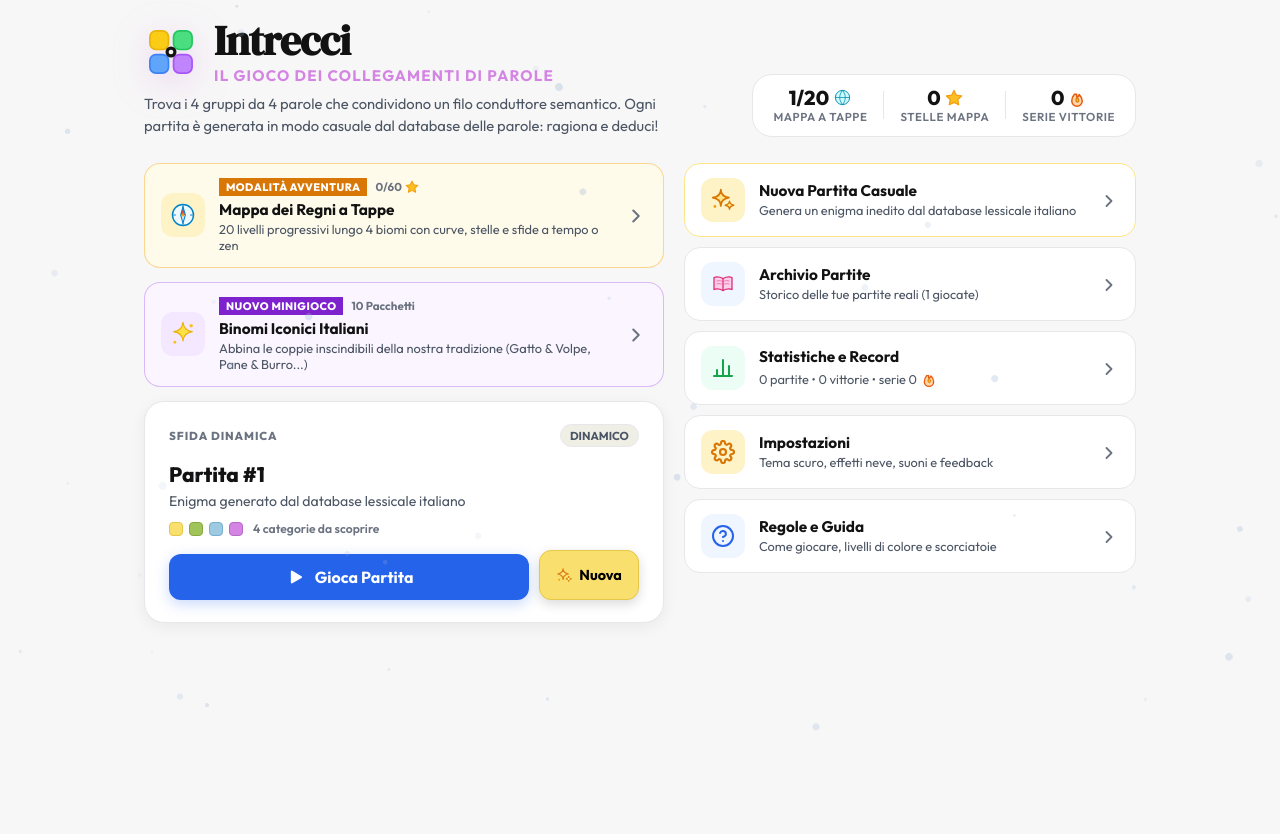
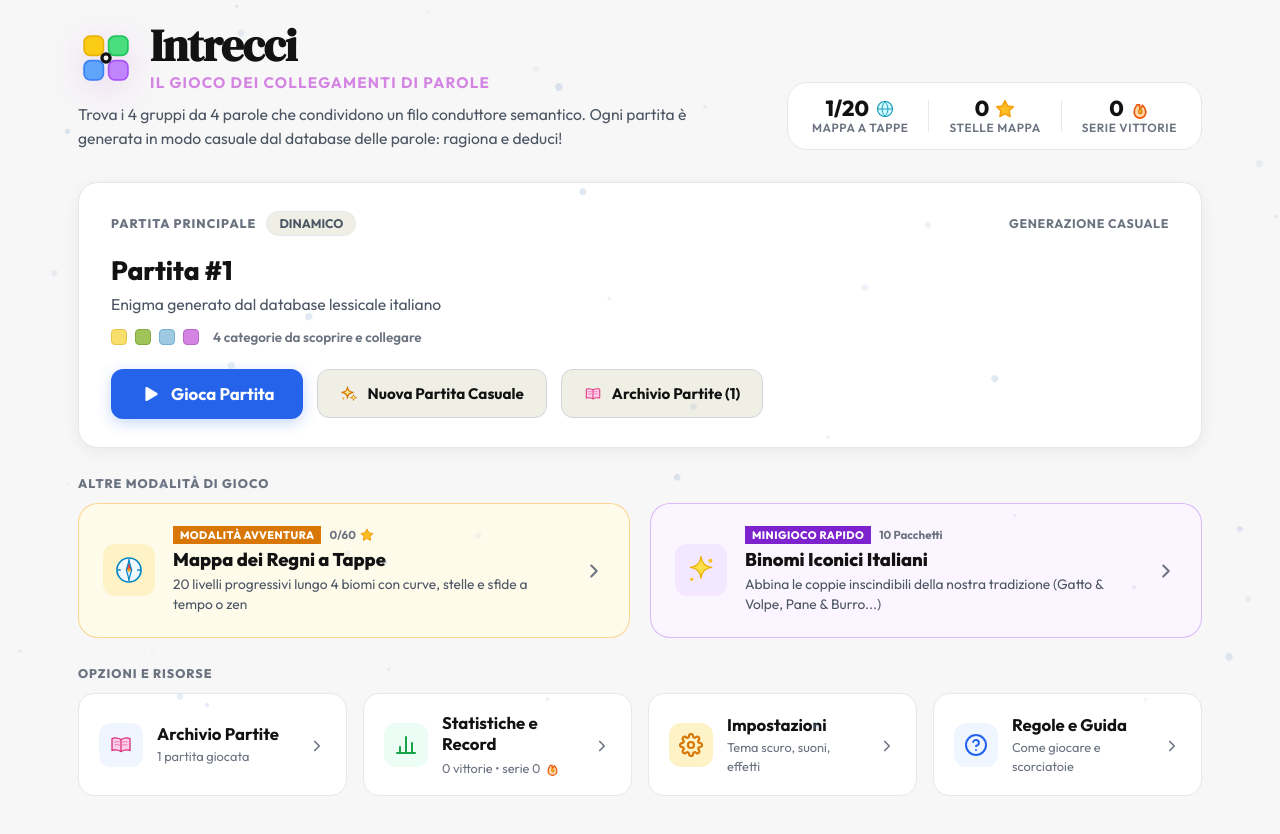
Before and after one commit to lexp-hub/intrecci, a React (Vite) app: page / in a window 1280 px wide. Shown: the top 834 px of the page. Before the commit the page ends 800 px from the top, so only its background shows below. Built offline with nearby package versions, Linux system fonts and the light colour scheme; a web font is replaced by a local one.

Commit message:
style: rendi il menu principale più arioso e bilanciato

```diff
--- a/src/components/MainMenu/MainMenu.jsx
+++ b/src/components/MainMenu/MainMenu.jsx
@@ -28,7 +28,7 @@ export const MainMenu = ({
         <div className="menu-hero-left">
           <div className="menu-brand-row">
             <div className="menu-logo-badge">
-              <CustomSvg name="logo" type="emoji" size={54} />
+              <CustomSvg name="logo" type="emoji" size={56} />
             </div>
             <div>
               <h1 className="menu-title">Intrecci</h1>
@@ -43,43 +43,97 @@ export const MainMenu = ({
 
         <div className="menu-hero-stats">
           <div className="hero-stat-box">
-            <span className="hero-stat-val" style={{ display: 'inline-flex', alignItems: 'center', gap: 4 }}>
-              {sagaUnlocked}/20 <CustomSvg name="globe" type="emoji" size={19} />
+            <span className="hero-stat-val" style={{ display: 'inline-flex', alignItems: 'center', gap: 6 }}>
+              {sagaUnlocked}/20 <CustomSvg name="globe" type="emoji" size={20} />
             </span>
             <span className="hero-stat-lbl">Mappa a Tappe</span>
           </div>
           <div className="hero-stat-divider" />
           <div className="hero-stat-box">
-            <span className="hero-stat-val" style={{ display: 'inline-flex', alignItems: 'center', gap: 4 }}>
-              {sagaTotalStars} <CustomSvg name="star" type="emoji" size={18} />
+            <span className="hero-stat-val" style={{ display: 'inline-flex', alignItems: 'center', gap: 6 }}>
+              {sagaTotalStars} <CustomSvg name="star" type="emoji" size={20} />
             </span>
             <span className="hero-stat-lbl">Stelle Mappa</span>
           </div>
           <div className="hero-stat-divider" />
           <div className="hero-stat-box">
-            <span className="hero-stat-val" style={{ display: 'inline-flex', alignItems: 'center', gap: 4 }}>
-              {stats.currentStreak} <CustomSvg name="fire" type="emoji" size={18} />
+            <span className="hero-stat-val" style={{ display: 'inline-flex', alignItems: 'center', gap: 6 }}>
+              {stats.currentStreak} <CustomSvg name="fire" type="emoji" size={20} />
             </span>
             <span className="hero-stat-lbl">Serie Vittorie</span>
           </div>
         </div>
       </header>
 
-      <div className="menu-dashboard-grid">
-        <section className="menu-col-featured">
+      <section className="featured-puzzle-hero">
+        <div className="featured-puzzle-header">
+          <div style={{ display: 'flex', alignItems: 'center', gap: 10 }}>
+            <span className="featured-badge">
+              {isCurrentCompleted ? 'Partita Conclusa' : 'Partita Principale'}
+            </span>
+            <span className="featured-difficulty">{activePuzzle?.difficulty || 'Dinamica'}</span>
+          </div>
+          <span className="featured-mode-tag">Generazione Casuale</span>
+        </div>
+
+        <div className="featured-puzzle-body">
+          <h2 className="featured-title">{activePuzzle?.title || 'Partita in Corso'}</h2>
+          <p className="featured-desc">
+            {activePuzzle?.subtitle || 'Generata casualmente dal database lessicale — ragionamento puro, nessun walkthrough online!'}
+          </p>
+
+          <div className="featured-categories-preview">
+            <span className="preview-dot dot-yellow" title="Categoria Gialla: Semplice" />
+            <span className="preview-dot dot-green" title="Categoria Verde: Media" />
+            <span className="preview-dot dot-blue" title="Categoria Blu: Difficile" />
+            <span className="preview-dot dot-purple" title="Categoria Viola: Insidiosa" />
+            <span className="preview-label">4 categorie da scoprire e collegare</span>
+          </div>
+        </div>
+
+        <div className="featured-actions-row">
+          <button className="menu-primary-btn" onClick={onStartGame}>
+            <CustomSvg name="play" type="icon" size={22} />
+            <span>{isCurrentCompleted ? 'Rigioca Partita' : 'Gioca Partita'}</span>
+          </button>
+
+          <button
+            className="menu-secondary-btn"
+            onClick={async () => {
+              const newP = await onGenerateApi();
+              if (newP) onStartGame();
+            }}
+            disabled={isGenerating}
+          >
+            <CustomSvg name="magic" type="icon" size={18} />
+            <span>{isGenerating ? 'Generando enigma...' : 'Nuova Partita Casuale'}</span>
+          </button>
+
+          <button className="menu-secondary-btn" onClick={onOpenPuzzles}>
+            <CustomSvg name="book" type="icon" size={18} />
+            <span>Archivio Partite ({playedGamesCount})</span>
+          </button>
+        </div>
+      </section>
+
+      <section className="menu-section-block">
+        <div className="section-heading">
+          <span>Altre Modalità di Gioco</span>
+        </div>
+        <div className="menu-modes-grid">
           <div
-            className="menu-card-btn menu-card-saga"
+            className="menu-card-btn menu-card-large menu-card-saga"
             onClick={onOpenSagaMap}
             role="button"
             tabIndex={0}
           >
             <div className="menu-card-icon-box box-amber">
-              <CustomSvg name="compass" type="emoji" size={28} />
+              <CustomSvg name="compass" type="emoji" size={32} />
             </div>
             <div className="menu-card-info">
               <div className="menu-badge-row">
                 <span className="badge-new-mode">Modalità Avventura</span>
-                <span className="badge-stars-count" style={{ display: 'inline-flex', alignItems: 'center', gap: 3 }}>
+                <span className="badge-stars-count" style={{ display: 'inline-flex', alignItems: 'center', gap: 4 }}>
                   {sagaTotalStars}/60 <CustomSvg name="star" type="emoji" size={14} />
                 </span>
               </div>
@@ -94,17 +148,17 @@ export const MainMenu = ({
           </div>
 
           <div
-            className="menu-card-btn menu-card-binomi"
+            className="menu-card-btn menu-card-large menu-card-binomi"
             onClick={onOpenBinomi}
             role="button"
             tabIndex={0}
           >
             <div className="menu-card-icon-box box-purple">
-              <CustomSvg name="sparkle" type="emoji" size={28} />
+              <CustomSvg name="sparkle" type="emoji" size={32} />
             </div>
             <div className="menu-card-info">
               <div className="menu-badge-row">
-                <span className="badge-minigame">Nuovo Minigioco</span>
+                <span className="badge-minigame">Minigioco Rapido</span>
                 <span className="badge-pairs-count">10 Pacchetti</span>
               </div>
               <div className="menu-card-title">Binomi Iconici Italiani</div>
@@ -116,87 +170,16 @@ export const MainMenu = ({
               <CustomSvg name="chevronRight" type="icon" size={22} />
             </div>
           </div>
+        </div>
+      </section>
 
-          <div className="featured-puzzle-card">
-            <div className="featured-puzzle-header">
-              <span className="featured-badge">
-                {isCurrentCompleted ? 'Partita Conclusa' : 'Sfida Dinamica'}
-              </span>
-              <span className="featured-difficulty">{activePuzzle?.difficulty || 'Dinamico'}</span>
-            </div>
-
-            <div className="featured-puzzle-body">
-              <h2 className="featured-title">{activePuzzle?.title || 'Partita in Corso'}</h2>
-              <p className="featured-desc">
-                {activePuzzle?.subtitle || 'Generata casualmente dal database — nessuna soluzione fissa online!'}
-              </p>
-
-              <div className="featured-categories-preview">
-                <span className="preview-dot dot-yellow" title="Categoria Gialla: Semplice" />
-                <span className="preview-dot dot-green" title="Categoria Verde: Media" />
-                <span className="preview-dot dot-blue" title="Categoria Blu: Difficile" />
-                <span className="preview-dot dot-purple" title="Categoria Viola: Insidiosa" />
-                <span className="preview-label">4 categorie da scoprire</span>
-              </div>
-            </div>
-
-            <div style={{ display: 'flex', gap: 10, width: '100%' }}>
-              <button className="menu-primary-btn" style={{ flex: 1 }} onClick={onStartGame}>
-                <CustomSvg name="play" type="icon" size={20} />
-                <span>{isCurrentCompleted ? 'Rigioca Partita' : 'Gioca Partita'}</span>
-              </button>
-
-              <button
-                className="action-btn action-btn-primary"
-                style={{
-                  padding: '0 16px',
-                  background: 'var(--color-cat-yellow-bg)',
-                  color: 'var(--color-cat-yellow-text)',
-                  border: '1.5px solid var(--color-cat-yellow-border)',
-                  borderRadius: 'var(--radius-md)'
-                }}
-                onClick={async () => {
-                  const newP = await onGenerateApi();
-                  if (newP) onStartGame();
-                }}
-                disabled={isGenerating}
-                title="Genera nuova partita casuale"
-              >
-                <CustomSvg name="magic" type="icon" size={17} />
-                <span>{isGenerating ? '...' : 'Nuova'}</span>
-              </button>
-            </div>
-          </div>
-        </section>
-
-        <section className="menu-col-actions">
+      <section className="menu-section-block">
+        <div className="section-heading">
+          <span>Opzioni e Risorse</span>
+        </div>
+        <div className="menu-utilities-grid">
           <div
-            className="menu-card-btn menu-card-magic"
-            onClick={async () => {
-              const newP = await onGenerateApi();
-              if (newP) onStartGame();
-            }}
-            role="button"
-            tabIndex={0}
-          >
-            <div className="menu-card-icon-box magic-box">
-              <CustomSvg name="magic" type="emoji" size={26} />
-            </div>
-            <div className="menu-card-info">
-              <div className="menu-card-title">
-                {isGenerating ? 'Generazione in corso...' : 'Nuova Partita Casuale'}
-              </div>
-              <div className="menu-card-subtitle">
-                Genera un enigma inedito dal database lessicale italiano
-              </div>
-            </div>
-            <div className="menu-card-arrow">
-              <CustomSvg name="chevronRight" type="icon" size={20} />
-            </div>
-          </div>
-
-          <div
-            className="menu-card-btn"
+            className="menu-card-btn menu-card-util"
             onClick={onOpenPuzzles}
             role="button"
             tabIndex={0}
@@ -207,16 +190,16 @@ export const MainMenu = ({
             <div className="menu-card-info">
               <div className="menu-card-title">Archivio Partite</div>
               <div className="menu-card-subtitle">
-                Storico delle tue partite reali ({playedGamesCount} giocate)
+                {playedGamesCount} {playedGamesCount === 1 ? 'partita giocata' : 'partite giocate'}
               </div>
             </div>
             <div className="menu-card-arrow">
-              <CustomSvg name="chevronRight" type="icon" size={20} />
+              <CustomSvg name="chevronRight" type="icon" size={18} />
             </div>
           </div>
 
           <div
-            className="menu-card-btn"
+            className="menu-card-btn menu-card-util"
             onClick={onOpenStats}
             role="button"
             tabIndex={0}
@@ -227,16 +210,16 @@ export const MainMenu = ({
             <div className="menu-card-info">
               <div className="menu-card-title">Statistiche e Record</div>
               <div className="menu-card-subtitle" style={{ display: 'inline-flex', alignItems: 'center', gap: 4 }}>
-                {stats.played} partite • {stats.won} vittorie • serie {stats.currentStreak} <CustomSvg name="fire" type="emoji" size={16} />
+                {stats.won} vittorie • serie {stats.currentStreak} <CustomSvg name="fire" type="emoji" size={15} />
               </div>
             </div>
             <div className="menu-card-arrow">
-              <CustomSvg name="chevronRight" type="icon" size={20} />
+              <CustomSvg name="chevronRight" type="icon" size={18} />
             </div>
           </div>
 
           <div
-            className="menu-card-btn"
+            className="menu-card-btn menu-card-util"
             onClick={onOpenSettings}
             role="button"
             tabIndex={0}
@@ -246,15 +229,15 @@ export const MainMenu = ({
             </div>
             <div className="menu-card-info">
               <div className="menu-card-title">Impostazioni</div>
-              <div className="menu-card-subtitle">Tema scuro, effetti neve, suoni e feedback</div>
+              <div className="menu-card-subtitle">Tema scuro, suoni, effetti</div>
             </div>
             <div className="menu-card-arrow">
-              <CustomSvg name="chevronRight" type="icon" size={20} />
+              <CustomSvg name="chevronRight" type="icon" size={18} />
             </div>
           </div>
 
           <div
-            className="menu-card-btn"
+            className="menu-card-btn menu-card-util"
             onClick={onOpenHelp}
             role="button"
             tabIndex={0}
@@ -264,14 +247,14 @@ export const MainMenu = ({
             </div>
             <div className="menu-card-info">
               <div className="menu-card-title">Regole e Guida</div>
-              <div className="menu-card-subtitle">Come giocare, livelli di colore e scorciatoie</div>
+              <div className="menu-card-subtitle">Come giocare e scorciatoie</div>
             </div>
             <div className="menu-card-arrow">
-              <CustomSvg name="chevronRight" type="icon" size={20} />
+              <CustomSvg name="chevronRight" type="icon" size={18} />
             </div>
           </div>
-        </section>
-      </div>
+        </div>
+      </section>
     </div>
   );
 };
--- a/src/styles/main.css
+++ b/src/styles/main.css
@@ -34,7 +34,7 @@ body {
 
 .app-container {
   width: 100%;
-  padding: 20px 24px 52px;
+  padding: 24px 28px 60px;
   display: flex;
   flex-direction: column;
   min-height: 100vh;
@@ -44,7 +44,7 @@ body {
 }
 
 .container-menu {
-  max-width: 1040px;
+  max-width: 1180px;
 }
 
 .container-game {
@@ -774,7 +774,7 @@ body {
   flex-direction: column;
   width: 100%;
   animation: modalBackdropFade 0.25s ease-out;
-  gap: 20px;
+  gap: 28px;
 }
 
 .menu-hero-section {
@@ -782,21 +782,21 @@ body {
   align-items: flex-end;
   justify-content: space-between;
   width: 100%;
-  gap: 20px;
+  gap: 24px;
   flex-wrap: wrap;
-  margin-bottom: 6px;
+  margin-bottom: 4px;
 }
 
 .menu-hero-left {
   flex: 1;
-  min-width: 280px;
+  min-width: 300px;
 }
 
 .menu-brand-row {
   display: flex;
   align-items: center;
   gap: 16px;
-  margin-bottom: 8px;
+  margin-bottom: 10px;
 }
 
 .menu-logo-badge {
@@ -812,7 +812,7 @@ body {
 
 .menu-title {
   font-family: var(--font-serif);
-  font-size: 2.6rem;
+  font-size: 2.8rem;
   font-weight: 700;
   letter-spacing: -0.02em;
   color: var(--text-primary);
@@ -830,22 +830,21 @@ body {
 }
 
 .menu-description {
-  font-size: 0.92rem;
+  font-size: 0.98rem;
   color: var(--text-secondary);
-  max-width: 520px;
-  line-height: 1.5;
+  max-width: 640px;
+  line-height: 1.55;
   margin: 0;
 }
 
-
 .menu-hero-stats {
   display: flex;
   align-items: center;
-  gap: 16px;
+  gap: 20px;
   background: var(--bg-surface);
   border: 1px solid var(--border-subtle);
   border-radius: var(--radius-xl);
-  padding: 12px 20px;
+  padding: 14px 24px;
   box-shadow: none;
   user-select: none;
 }
@@ -857,14 +856,14 @@ body {
 }
 
 .hero-stat-val {
-  font-size: 1.25rem;
+  font-size: 1.35rem;
   font-weight: 800;
   color: var(--text-primary);
   line-height: 1.1;
 }
 
 .hero-stat-lbl {
-  font-size: 0.72rem;
+  font-size: 0.74rem;
   font-weight: 600;
   text-transform: uppercase;
   letter-spacing: 0.05em;
@@ -873,73 +872,38 @@ body {
 
 .hero-stat-divider {
   width: 1px;
-  height: 28px;
+  height: 32px;
   background: var(--border-subtle);
 }
 
-
-.menu-dashboard-grid {
-  display: grid;
-  grid-template-columns: 1.15fr 1fr;
-  gap: 20px;
-  width: 100%;
-}
-
-@media (max-width: 768px) {
-  .menu-dashboard-grid {
-    grid-template-columns: 1fr;
-  }
-
-  .menu-hero-section {
-    flex-direction: column;
-    align-items: flex-start;
-    gap: 16px;
-  }
-
-  .menu-hero-stats {
-    width: 100%;
-    justify-content: space-around;
-  }
-}
-
-.menu-col-featured {
-  display: flex;
-  flex-direction: column;
-  gap: 14px;
-}
-
-.menu-col-actions {
-  display: flex;
-  flex-direction: column;
-  gap: 10px;
-}
-
-
-.featured-puzzle-card {
+.featured-puzzle-hero {
   width: 100%;
   background: var(--bg-surface);
-  border: 1px solid var(--border-subtle);
+  border: 1.5px solid var(--border-subtle);
   border-radius: var(--radius-xl);
-  padding: 22px 24px;
+  padding: 28px 32px;
   box-shadow: var(--shadow-card);
   display: flex;
   flex-direction: column;
-  gap: 14px;
-  transition: box-shadow 0.2s ease;
-}
-
-.featured-puzzle-card:hover {
+  gap: 18px;
+  transition: box-shadow 0.2s ease, border-color 0.2s ease;
+}
+
+.featured-puzzle-hero:hover {
   box-shadow: var(--shadow-hover);
+  border-color: var(--border-strong);
 }
 
 .featured-puzzle-header {
   display: flex;
   align-items: center;
   justify-content: space-between;
+  gap: 12px;
+  flex-wrap: wrap;
 }
 
 .featured-badge {
-  font-size: 0.72rem;
+  font-size: 0.78rem;
   font-weight: 800;
   text-transform: uppercase;
   letter-spacing: 0.08em;
@@ -947,39 +911,47 @@ body {
 }
 
 .featured-difficulty {
-  font-size: 0.72rem;
+  font-size: 0.78rem;
   font-weight: 700;
   text-transform: uppercase;
   background: var(--bg-tile);
   color: var(--text-secondary);
   border: 1px solid var(--border-subtle);
-  padding: 3px 9px;
+  padding: 4px 12px;
   border-radius: var(--radius-full);
 }
 
+.featured-mode-tag {
+  font-size: 0.78rem;
+  font-weight: 700;
+  color: var(--text-muted);
+  text-transform: uppercase;
+  letter-spacing: 0.05em;
+}
+
 .featured-title {
-  font-size: 1.3rem;
+  font-size: 1.65rem;
   font-weight: 800;
   color: var(--text-primary);
-  margin-bottom: 4px;
+  margin-bottom: 6px;
 }
 
 .featured-desc {
-  font-size: 0.88rem;
+  font-size: 0.98rem;
   color: var(--text-secondary);
-  line-height: 1.45;
+  line-height: 1.5;
 }
 
 .featured-categories-preview {
   display: flex;
   align-items: center;
-  gap: 6px;
-  margin-top: 10px;
+  gap: 8px;
+  margin-top: 12px;
 }
 
 .preview-dot {
-  width: 14px;
-  height: 14px;
+  width: 16px;
+  height: 16px;
   border-radius: 4px;
 }
 
@@ -1004,10 +976,18 @@ body {
 }
 
 .preview-label {
-  font-size: 0.76rem;
+  font-size: 0.84rem;
   font-weight: 600;
   color: var(--text-muted);
-  margin-left: 4px;
+  margin-left: 6px;
+}
+
+.featured-actions-row {
+  display: flex;
+  gap: 14px;
+  align-items: center;
+  flex-wrap: wrap;
+  margin-top: 6px;
 }
 
 .menu-primary-btn {
@@ -1015,9 +995,9 @@ body {
   color: #FFFFFF;
   border: none;
   font-family: var(--font-sans);
-  font-size: 1rem;
-  font-weight: 700;
-  padding: 13px 22px;
+  font-size: 1.05rem;
+  font-weight: 700;
+  padding: 14px 28px;
   border-radius: var(--radius-md);
   cursor: pointer;
   display: flex;
@@ -1027,7 +1007,6 @@ body {
   box-shadow: 0 4px 14px rgba(37, 99, 235, 0.25);
   transition: all 0.15s ease;
   user-select: none;
-  margin-top: 4px;
 }
 
 .menu-primary-btn:hover {
@@ -1049,15 +1028,71 @@ body {
   background: #2563EB;
 }
 
+.menu-secondary-btn {
+  background: var(--bg-tile);
+  color: var(--text-primary);
+  border: 1.5px solid var(--border-strong);
+  font-family: var(--font-sans);
+  font-size: 0.95rem;
+  font-weight: 700;
+  padding: 14px 22px;
+  border-radius: var(--radius-md);
+  cursor: pointer;
+  display: flex;
+  align-items: center;
+  justify-content: center;
+  gap: 10px;
+  transition: all 0.15s ease;
+  user-select: none;
+}
+
+.menu-secondary-btn:hover {
+  background: var(--bg-card-hover);
+  border-color: var(--color-accent);
+  transform: translateY(-1px);
+}
+
+.menu-secondary-btn:active {
+  transform: scale(0.98);
+}
+
+.menu-section-block {
+  display: flex;
+  flex-direction: column;
+  gap: 12px;
+  width: 100%;
+}
+
+.section-heading {
+  font-size: 0.78rem;
+  font-weight: 800;
+  text-transform: uppercase;
+  letter-spacing: 0.08em;
+  color: var(--text-muted);
+}
+
+.menu-modes-grid {
+  display: grid;
+  grid-template-columns: 1fr 1fr;
+  gap: 20px;
+  width: 100%;
+}
+
+.menu-utilities-grid {
+  display: grid;
+  grid-template-columns: repeat(4, 1fr);
+  gap: 16px;
+  width: 100%;
+}
 
 .menu-card-btn {
   background: var(--bg-surface);
   border: 1px solid var(--border-subtle);
   border-radius: var(--radius-lg);
-  padding: 14px 16px;
-  display: flex;
-  align-items: center;
-  gap: 14px;
+  padding: 18px 20px;
+  display: flex;
+  align-items: center;
+  gap: 16px;
   cursor: pointer;
   text-align: left;
   transition: all 0.15s ease;
@@ -1075,36 +1110,33 @@ body {
   transform: scale(0.98);
 }
 
-.menu-card-magic {
-  background: #FFFFFF;
-  border-color: #FDE68A;
-}
-
-.menu-card-magic:hover {
-  background: #FEF3C7;
-  border-color: #F59E0B;
-}
-
-[data-theme="dark"] .menu-card-magic {
-  background: #1E293B;
-  border-color: #92400E;
-}
-
-[data-theme="dark"] .menu-card-magic:hover {
-  background: #3B2D19;
-  border-color: #D97706;
+.menu-card-large {
+  padding: 22px 24px;
+  border-radius: var(--radius-xl);
+  gap: 18px;
+}
+
+.menu-card-util {
+  padding: 18px 20px;
+  border-radius: var(--radius-lg);
+  gap: 14px;
 }
 
 .menu-card-icon-box {
+  width: 52px;
+  height: 52px;
+  border-radius: var(--radius-md);
+  background: var(--bg-tile);
+  display: flex;
+  align-items: center;
+  justify-content: center;
+  color: var(--text-primary);
+  flex-shrink: 0;
+}
+
+.menu-card-util .menu-card-icon-box {
   width: 44px;
   height: 44px;
-  border-radius: var(--radius-md);
-  background: var(--bg-tile);
-  display: flex;
-  align-items: center;
-  justify-content: center;
-  color: var(--text-primary);
-  flex-shrink: 0;
 }
 
 .magic-box {
@@ -1162,19 +1194,74 @@ body {
 }
 
 .menu-card-title {
-  font-size: 0.96rem;
-  font-weight: 700;
-  color: var(--text-primary);
-  margin-bottom: 2px;
+  font-size: 1.05rem;
+  font-weight: 700;
+  color: var(--text-primary);
+  margin-bottom: 3px;
+}
+
+.menu-card-large .menu-card-title {
+  font-size: 1.15rem;
+  font-weight: 800;
+  margin-bottom: 4px;
 }
 
 .menu-card-subtitle {
+  font-size: 0.86rem;
+  color: var(--text-secondary);
+  line-height: 1.45;
+}
+
+.menu-card-util .menu-card-subtitle {
   font-size: 0.8rem;
-  color: var(--text-secondary);
+  color: var(--text-muted);
 }
 
 .menu-card-arrow {
   color: var(--text-muted);
+}
+
+@media (max-width: 1024px) {
+  .menu-utilities-grid {
+    grid-template-columns: repeat(2, 1fr);
+  }
+}
+
+@media (max-width: 768px) {
+  .menu-hero-section {
+    flex-direction: column;
+    align-items: flex-start;
+    gap: 16px;
+  }
+
+  .menu-hero-stats {
+    width: 100%;
+    justify-content: space-around;
+  }
+
+  .menu-modes-grid {
+    grid-template-columns: 1fr;
+  }
+
+  .featured-actions-row {
+    flex-direction: column;
+    width: 100%;
+  }
+
+  .featured-actions-row button {
+    width: 100%;
+    justify-content: center;
+  }
+
+  .featured-puzzle-hero {
+    padding: 22px 20px;
+  }
+}
+
+@media (max-width: 540px) {
+  .menu-utilities-grid {
+    grid-template-columns: 1fr;
+  }
 }
 
 .menu-footer {
```
Lines whose indentation alone changed are shown as unchanged.
